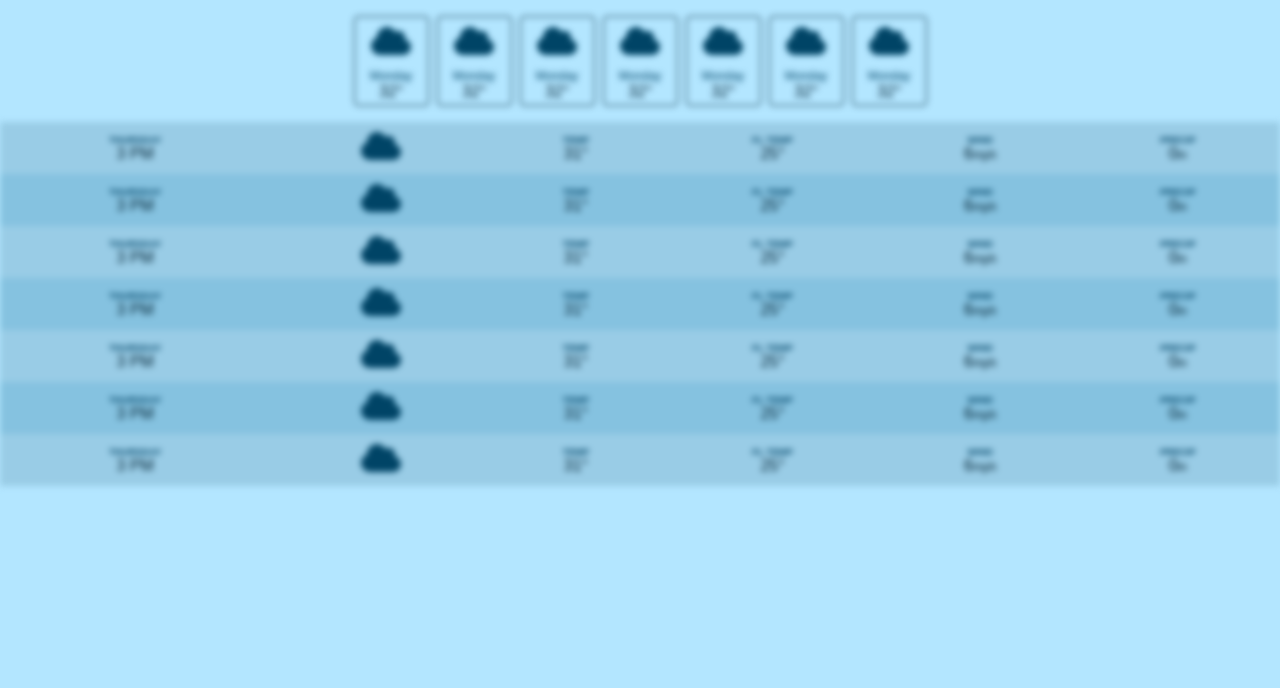
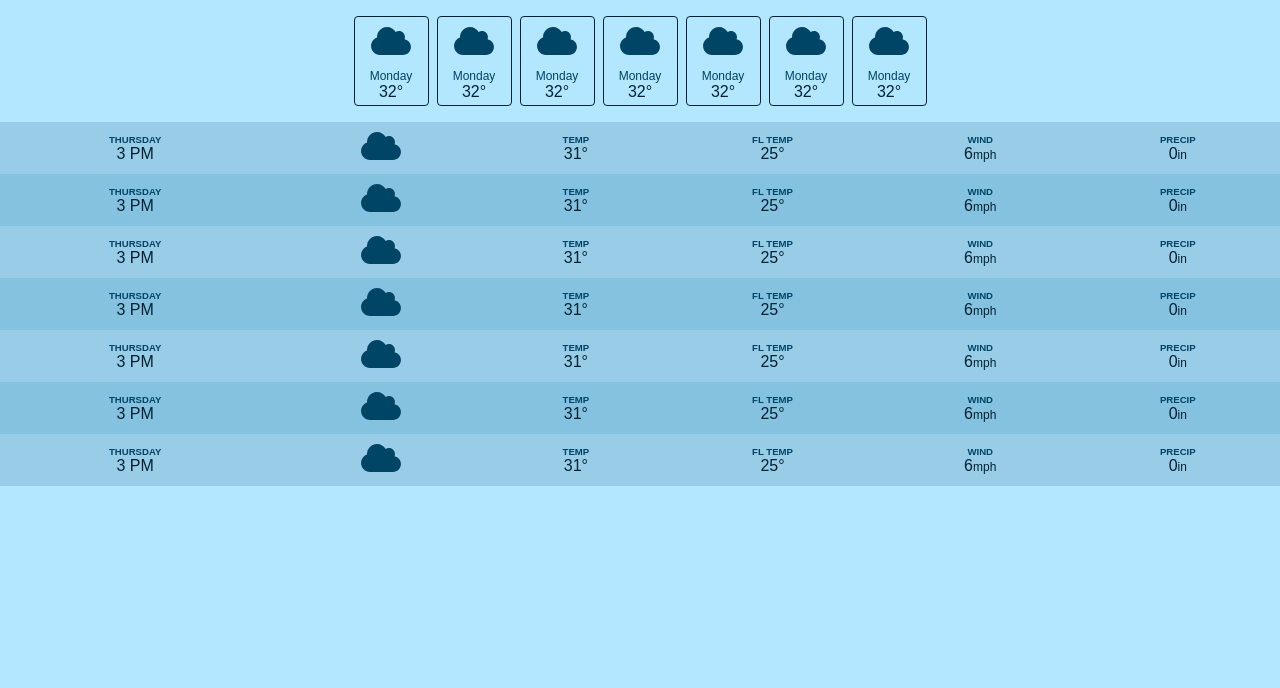
Before and after one commit to phoenix66666/fetchWeatherApi, a website built with Vite: page index.html in a window 1280 px wide. Shown: the part 112-800 px from the top of the page. Built offline with nearby package versions, Linux system fonts and the light colour scheme; files whose address does not match are found by name.

Commit message:
Update index.html

```diff
--- a/index.html
+++ b/index.html
@@ -5,7 +5,7 @@
     <meta name="viewport" content="width=device-width, initial-scale=1.0">
     <link rel="stylesheet" href="src/style.css">
 </head>
-<body class="blurred">
+<body>
   <header class="header">
   <div class="header-left">
     <div class="lat">
@@ -419,4 +419,5 @@
   <script type="module" src="./weather.js"></script>
   <script type="module" src="./go.js"></script>
 </body>
+
 </html>
```
